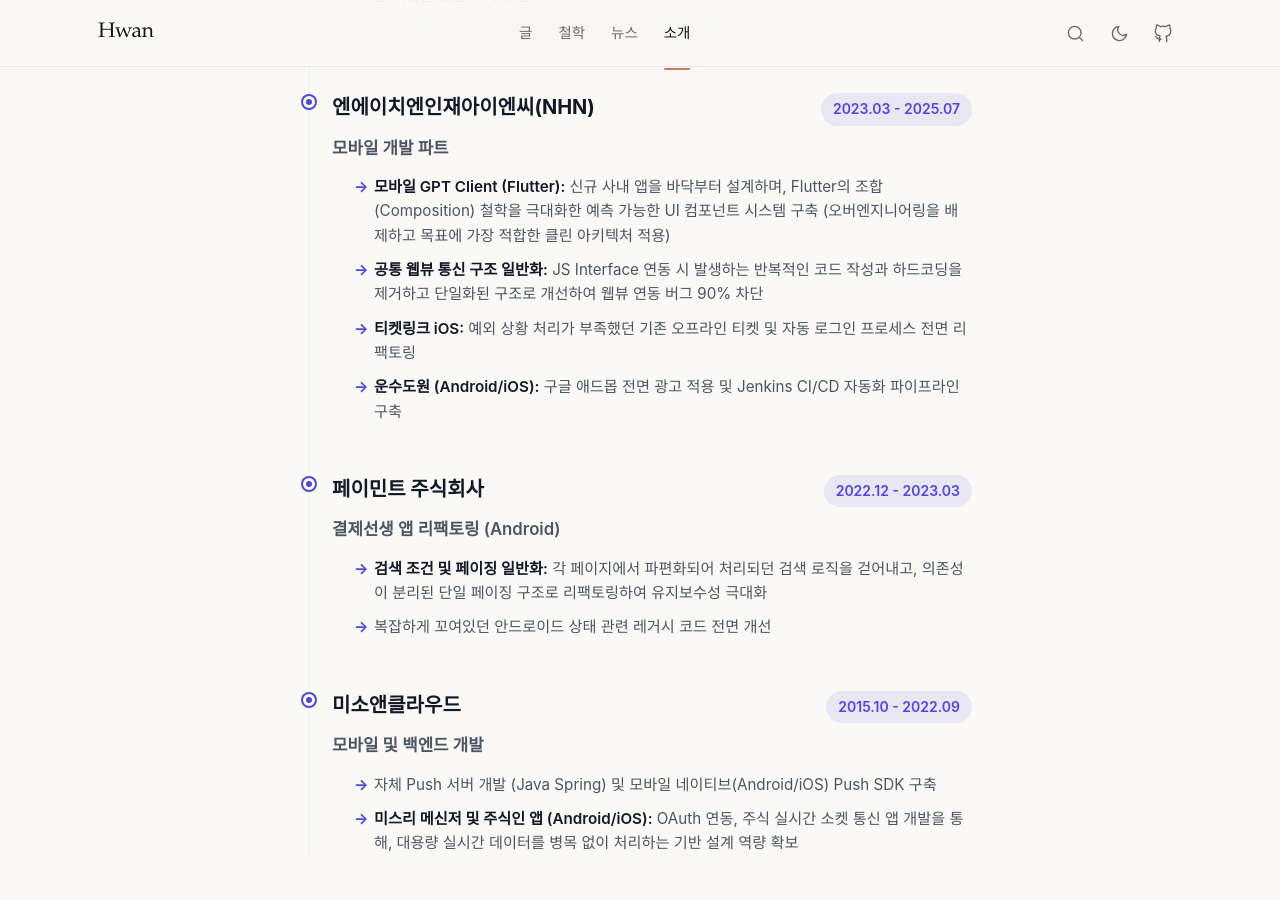
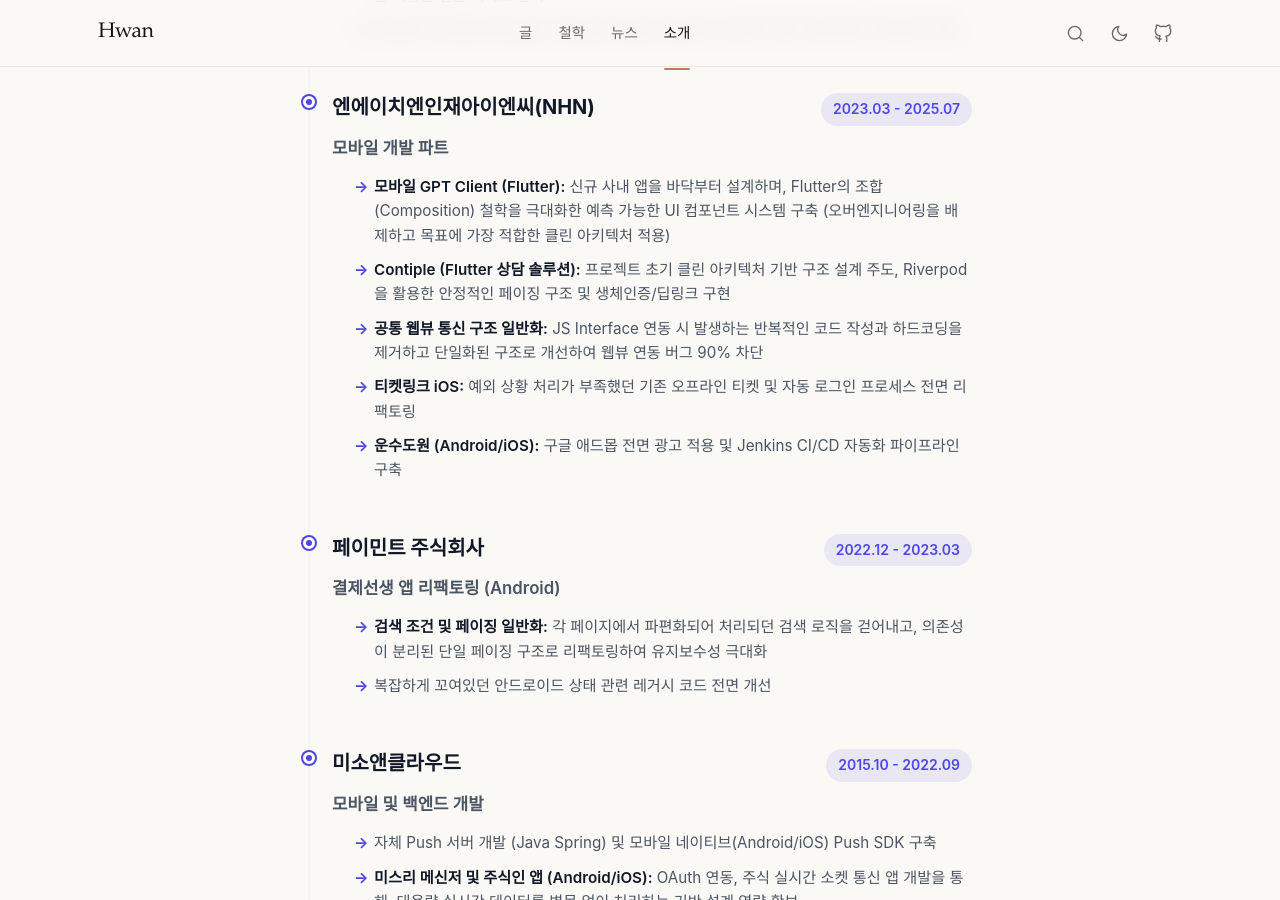
Before and after one commit to Hwan3434/Hwan3434.github.io, a Jekyll site: the page built from about.md, in a window 1280 px wide and 900 px high, scrolled down 1611 px. Built offline with Jekyll 4.4.1, drawn with Linux system fonts in a browser that asks for light colours; some web fonts are replaced.

Commit message:
Restore Contiple (consultation solution) to NHN experience

```diff
--- a/about.md
+++ b/about.md
@@ -324,6 +324,7 @@
       <div class="stitch-role">모바일 개발 파트</div>
       <ul class="stitch-tasks">
         <li><strong>모바일 GPT Client (Flutter):</strong> 신규 사내 앱을 바닥부터 설계하며, Flutter의 조합(Composition) 철학을 극대화한 예측 가능한 UI 컴포넌트 시스템 구축 (오버엔지니어링을 배제하고 목표에 가장 적합한 클린 아키텍처 적용)</li>
+        <li><strong>Contiple (Flutter 상담 솔루션):</strong> 프로젝트 초기 클린 아키텍처 기반 구조 설계 주도, Riverpod을 활용한 안정적인 페이징 구조 및 생체인증/딥링크 구현</li>
         <li><strong>공통 웹뷰 통신 구조 일반화:</strong> JS Interface 연동 시 발생하는 반복적인 코드 작성과 하드코딩을 제거하고 단일화된 구조로 개선하여 웹뷰 연동 버그 90% 차단</li>
         <li><strong>티켓링크 iOS:</strong> 예외 상황 처리가 부족했던 기존 오프라인 티켓 및 자동 로그인 프로세스 전면 리팩토링</li>
         <li><strong>운수도원 (Android/iOS):</strong> 구글 애드몹 전면 광고 적용 및 Jenkins CI/CD 자동화 파이프라인 구축</li>
```
